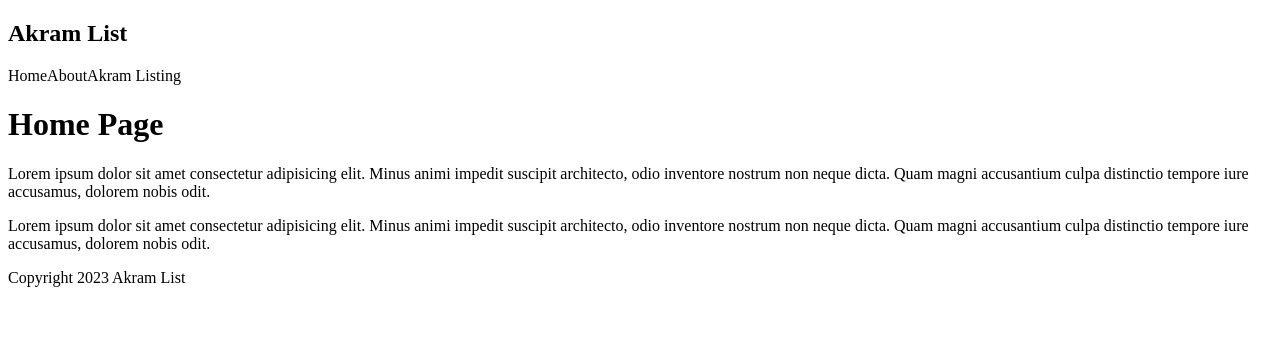
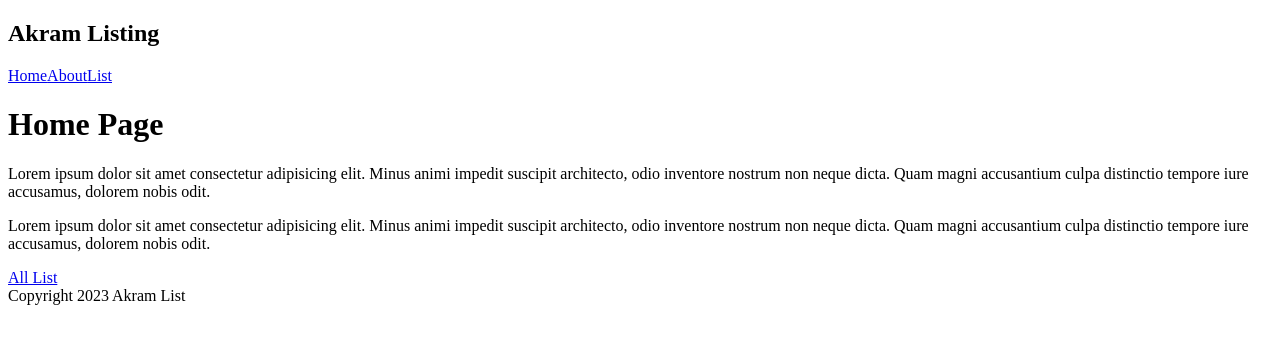
Before and after one commit to akramghaleb/Next.js-simple-website, a Next.js app in the folder akram-list/: page / in a window 1280 px wide. Shown: the top 344 px of the page. Built offline with nearby package versions, Linux system fonts and the light colour scheme.

Commit message:
Linking between pages

```diff
--- a/akram-list/components/Navbar.js
+++ b/akram-list/components/Navbar.js
@@ -1,12 +1,14 @@
+import Link from "next/link";
+
 const Navbar = () => {
     return (
       <nav>
         <div className="logo">
-          <h1>Akram List</h1>
+          <h1>Akram Listing</h1>
         </div>
-        <a>Home</a>
-        <a>About</a>
-        <a>Akram Listing</a>
+        <Link href="/">Home</Link>
+        <Link href="/about">About</Link>
+        <Link href="/list">List</Link>
       </nav>
   );
   }
--- a/akram-list/pages/index.js
+++ b/akram-list/pages/index.js
@@ -1,5 +1,6 @@
 import Navbar from "@/components/Navbar";
 import Footer from "@/components/Footer";
+import Link from "next/link";
 
 
 export default function Home() {
@@ -9,6 +10,7 @@ export default function Home() {
       <h1>Home Page</h1>
       <p>Lorem ipsum dolor sit amet consectetur adipisicing elit. Minus animi impedit suscipit architecto, odio inventore nostrum non neque dicta. Quam magni accusantium culpa distinctio tempore iure accusamus, dolorem nobis odit.</p>
       <p>Lorem ipsum dolor sit amet consectetur adipisicing elit. Minus animi impedit suscipit architecto, odio inventore nostrum non neque dicta. Quam magni accusantium culpa distinctio tempore iure accusamus, dolorem nobis odit.</p>
+      <Link href="/list">All List</Link>
       <Footer />
     </div>
   )
```
Also changed, not shown: akram-list/pages/list/index.js (added, +9 -0 lines).
